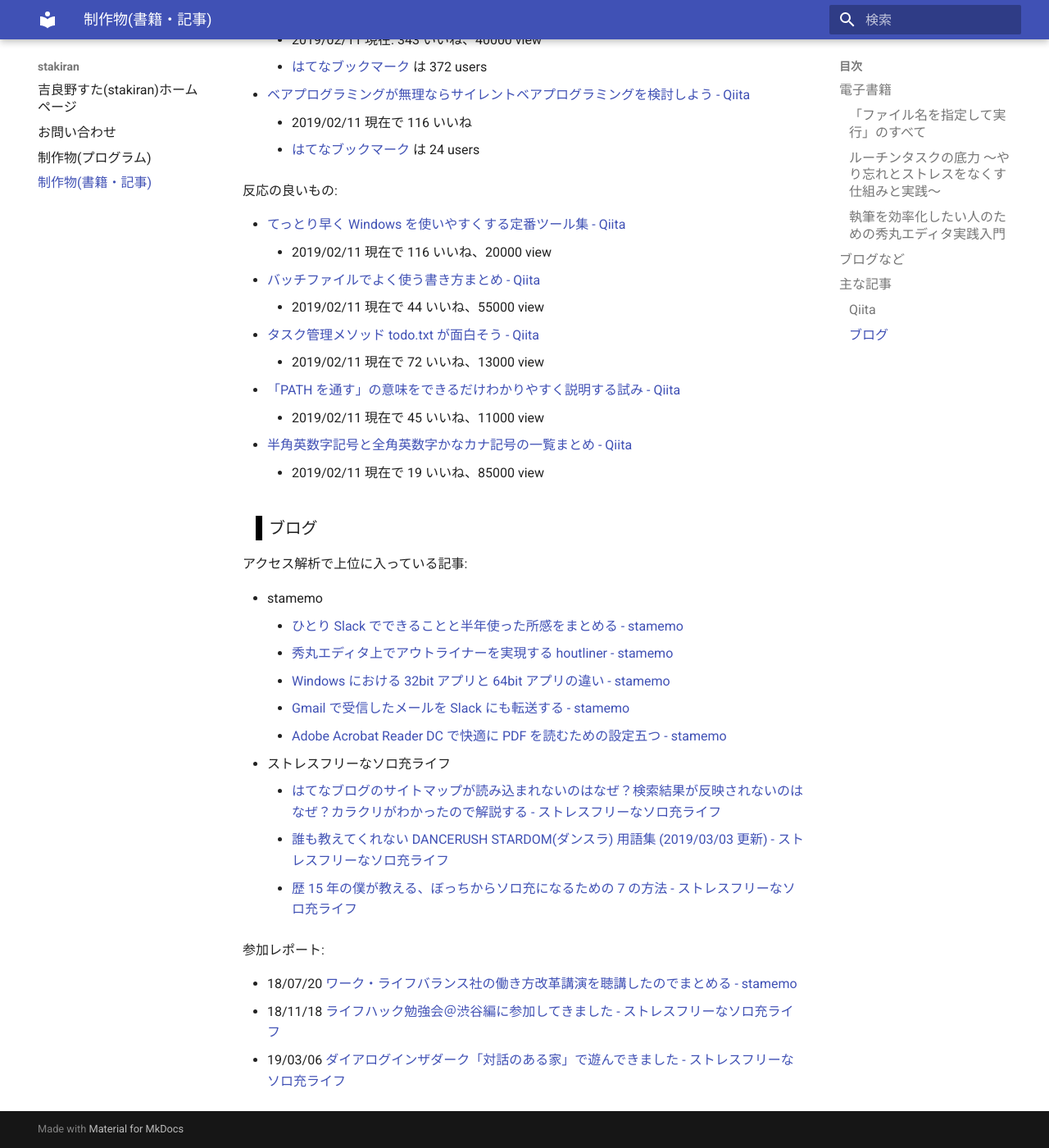
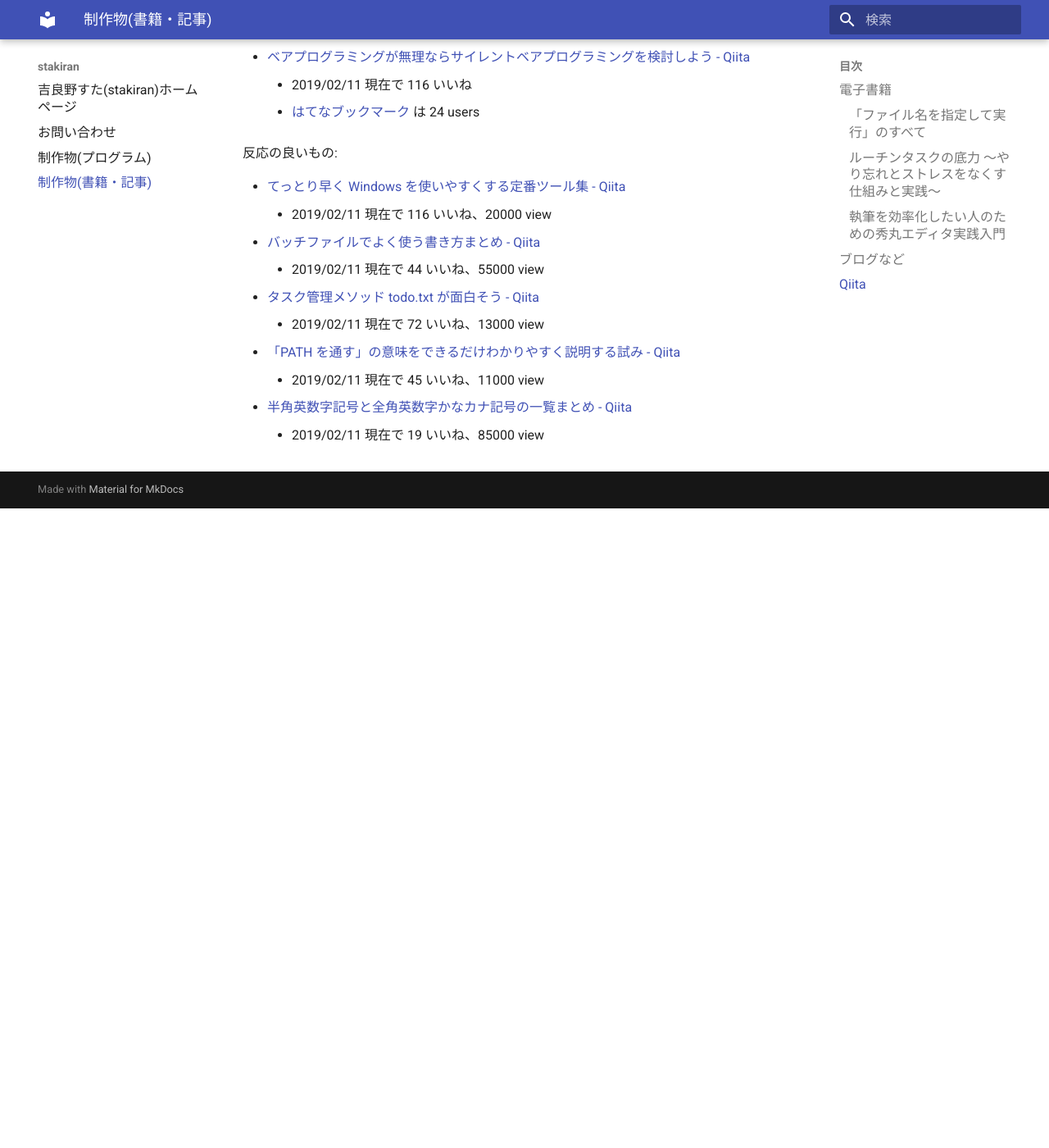
Before and after one commit to stakiran/stakiran, an MkDocs documentation site: the page built from src/works_writing.md, in a window 1280 px wide and 1400 px high, scrolled down 3333 px. Shown: the whole window at 82% size. Built offline with MkDocs 1.6.1 and Material for MkDocs 9.7.7, drawn with Linux system fonts in a browser that asks for light colours; after the commit the page ends 3953 px from its top, so only the background shows below that; some of the changed text lies outside the part shown.

Commit message:
remove blog concrete entry because too many.

```diff
--- a/src/works_writing.md
+++ b/src/works_writing.md
@@ -41,26 +41,24 @@
   - ソフトウェア技術や仕事術に関して調べたこと、試したこと、つくったもの、考えたことなどを雑多に記した備忘録
   - マニアック度: 中～高
   - 更新頻度: 低～中
-- 2018/07/03 [タスク管理に恋してる](https://ilovetaskmanagement.hatenablog.com/archive/2018/7)
+- 2018/07/03 [タスク管理に恋してる](https://ilovetaskmanagement.hatenablog.com/)
   - タスク管理に関する各種概念、理論、ツールなどについて調べたり試したり考えたりして楽しんでいるブログ
   - マニアック度: 高
-  - 更新頻度: 低
+  - 2019/07/03 更新停止中 → [タスク管理概説](https://stakiran.github.io/monolithic//monolithic/task_management.html) に移行
 - 2018/10/27 [ストレスフリーなソロ充ライフ](https://stressfree-fulfilling-solo.hatenablog.com/)
   - ストレスフリーガチ勢を掲げ、ソロ充・毎日定時退社・多趣味などを主軸にした雑記ブログ
   - マニアック度: 低
-  - 更新頻度: 低～中
+  - 更新頻度: 低
 - 2019/01/28 [効率鬼](https://kouritsuoni.hatenablog.com/)
   - 仕事のやり方、捉え方から道具の使い方まで、ストイックに効率化を追求した備忘録
   - マニアック度: 高
-  - 2019/03/15 更新停止中
+  - 2019/07/03 削除済 → 一部内容は [効率論](https://stakiran.github.io/monolithic/efficy.html) に移行
 - 2019/02/23 [Monolithic](https://stakiran.github.io/monolithic/)
-  - タスク管理、効率論、Soloism など持論について文書化を試みたウェブサイト
+  - タスク管理、効率論、Life Programming など持論についてまとめたページ
   - マニアック度: 中～高
   - 更新頻度: 中～高
 
-## 主な記事
-
-### Qiita
+## Qiita
 バズったもの:
 
 - [ビジネスホテルで一人開発合宿する - Qiita](https://qiita.com/sta/items/65e20f74d4891ab3625d)
@@ -82,23 +80,3 @@
   - 2019/02/11 現在で 45 いいね、11000 view
 - [半角英数字記号と全角英数字かなカナ記号の一覧まとめ - Qiita](https://qiita.com/sta/items/848e7a8c4699a59c604f)
   - 2019/02/11 現在で 19 いいね、85000 view
-
-### ブログ
-アクセス解析で上位に入っている記事:
-
-- stamemo
-  - [ひとり Slack でできることと半年使った所感をまとめる - stamemo](http://stakiran.hatenablog.com/entry/2017/09/17/091255)
-  - [秀丸エディタ上でアウトライナーを実現する houtliner - stamemo](http://stakiran.hatenablog.com/entry/2019/01/17/185211)
-  - [Windows における 32bit アプリと 64bit アプリの違い - stamemo](http://stakiran.hatenablog.com/entry/2017/09/14/213307)
-  - [Gmail で受信したメールを Slack にも転送する - stamemo](http://stakiran.hatenablog.com/entry/2018/01/13/173034)
-  - [Adobe Acrobat Reader DC で快適に PDF を読むための設定五つ - stamemo](http://stakiran.hatenablog.com/entry/2018/05/12/175900)
-- ストレスフリーなソロ充ライフ
-  - [はてなブログのサイトマップが読み込まれないのはなぜ？検索結果が反映されないのはなぜ？カラクリがわかったので解説する - ストレスフリーなソロ充ライフ](https://stressfree-fulfilling-solo.hatenablog.com/entry/2019/03/17/160105)
-  - [誰も教えてくれない DANCERUSH STARDOM(ダンスラ) 用語集 (2019/03/03 更新) - ストレスフリーなソロ充ライフ](https://stressfree-fulfilling-solo.hatenablog.com/entry/2018/11/09/073300)
-  - [歴 15 年の僕が教える、ぼっちからソロ充になるための 7 の方法 - ストレスフリーなソロ充ライフ](https://stressfree-fulfilling-solo.hatenablog.com/entry/2018/12/25/071200)
-
-参加レポート:
-
-- 18/07/20 [ワーク・ライフバランス社の働き方改革講演を聴講したのでまとめる - stamemo](http://stakiran.hatenablog.com/entry/2018/07/20/200843)
-- 18/11/18 [ライフハック勉強会＠渋谷編に参加してきました - ストレスフリーなソロ充ライフ](https://stressfree-fulfilling-solo.hatenablog.com/entry/2018/11/18/090152)
-- 19/03/06 [ダイアログインザダーク「対話のある家」で遊んできました - ストレスフリーなソロ充ライフ](https://stressfree-fulfilling-solo.hatenablog.com/entry/2019/03/06/070100)
```
Also changed, not shown: docs/search/search_index.json (+1 -1 lines), docs/works_writing.html (+6 -71 lines), 1 other file.
